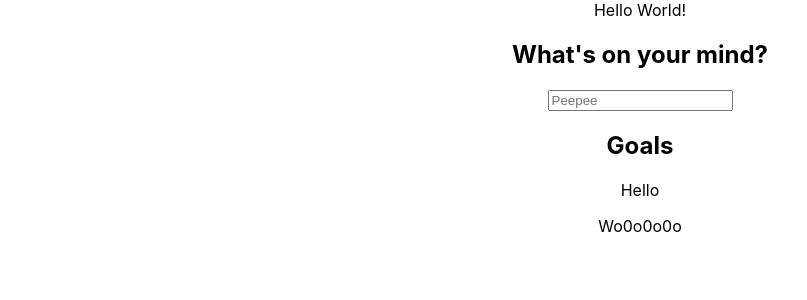
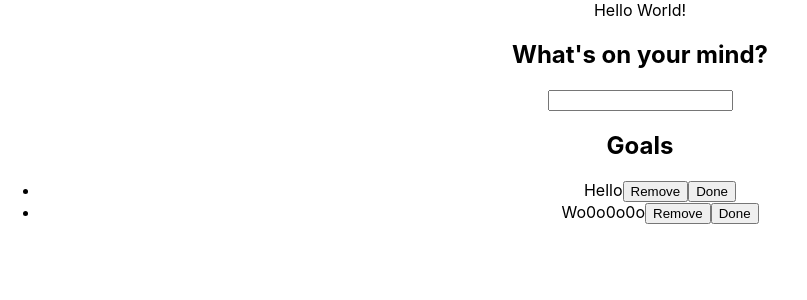
Before and after one commit to Miseca/Inspirational_homepage, a React (Create React App) app: page / in a window 1280 px wide. Shown: the top 300 px of the page, without its empty margins (0-807 px from the left). Built offline with nearby package versions, Linux system fonts and the light colour scheme.

Commit message:
added functionality to goals not fully working

```diff
--- a/src/components/NewGoalForm.js
+++ b/src/components/NewGoalForm.js
@@ -6,7 +6,7 @@ import { addGoals } from '../features/goals/goalsSlice';
 
 export default function NewGoalForm() {
     const [text, setText] = useState("");
-    const [completedStatus, setCompletedStatus] = useState(false);
+    //const [completedStatus, setCompletedStatus] = useState(false);
     const dispatch = useDispatch();
 
 
@@ -27,7 +27,6 @@ export default function NewGoalForm() {
 
 
 
-
     return (
         <section>
             <h1>What's on your mind?</h1>
@@ -35,7 +34,7 @@ export default function NewGoalForm() {
                 <input
                     value = {text}
                     onChange = {(e) => setText(e.currentTarget.value)}
-                    placeholder = "Peepee"
+                    placeholder = ""
                 />
             </form>
         </section>
--- /dev/null
+++ b/src/features/goals/Goal.js
@@ -0,0 +1,36 @@
+import React from 'react';
+//Importing delete and complete actions
+import { useDispatch } from 'react-redux';
+import { deleteGoals } from "./goalsSlice";
+import { completeGoals } from "./goalsSlice";
+
+
+export default function Goal({ goal }) {
+
+    const dispatch = useDispatch();
+
+    const handleDelete = (e) => {
+    e.preventDefault();
+    console.log(goal);
+    dispatch(deleteGoals(goal));
+    };
+
+    const handleComplete = (e) => {
+    e.preventDefault();
+    console.log(goal);
+    dispatch(completeGoals(goal));
+    };
+
+
+  return (
+    <li key = {goal.id}>
+        <span>{goal.text}</span>
+        <button onClick={handleDelete} aria-label="Remove">
+            Remove
+        </button>
+        <button onClick={handleComplete} aria-label="Complete">
+            Done
+        </button>
+    </li>
+  );
+}
--- a/src/features/goals/Goals.js
+++ b/src/features/goals/Goals.js
@@ -2,18 +2,23 @@
 import { selectGoals } from "./goalsSlice";
 import { useSelector } from "react-redux";
 
+//Import Goal Component
+import Goal from "./Goal";
 
 export default function Goals() {
     const goals = useSelector(selectGoals);
-
 
     return (
         <section>
             <h1>Goals</h1>
             <div>
-                {Object.values(goals).map(goal => {
-                    return <p>{goal.text}</p>
-                })}
+                <ul>
+                    {Object.values(goals).map((goal, goalIndex) => {
+                        return (
+                            <Goal goal = {goal} key = {goalIndex} />
+                        );
+                    })}
+                </ul>
             </div>
         </section>
     );
--- a/src/features/goals/goalsSlice.js
+++ b/src/features/goals/goalsSlice.js
@@ -25,7 +25,8 @@ export const goalsSlice = createSlice({
         },
         deleteGoals: (state, action) => {
             const {id} = action.payload;
-            state = state.filter(goal => goal.id !== id);
+            const updatedState = Object.values(state).filter(goal => goal.id !== id);
+            return updatedState;
         },
         completeGoals: (state, action) => {
             const {id} = action.payload;
```
